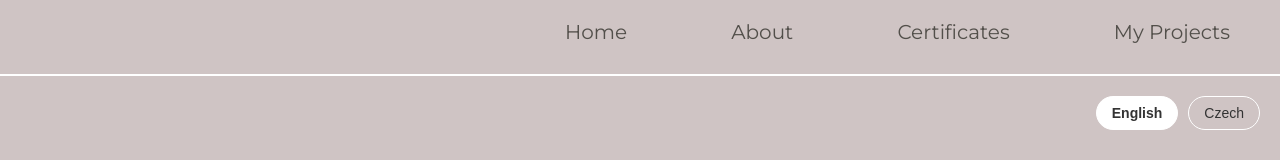
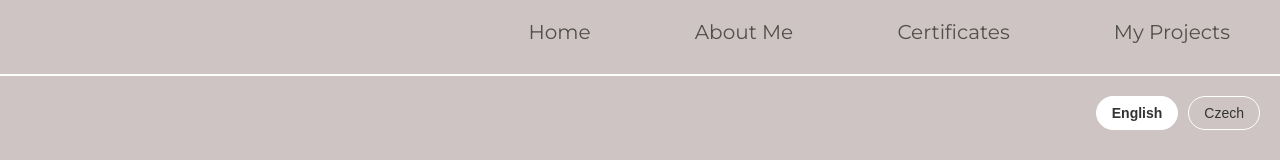
Before and after one commit to Veronika0999/Personal-Website, a plain HTML site: page src/index.html in a window 1280 px wide. Shown: the top 160 px of the page. Drawn offline with Linux system fonts and the light colour scheme; a web font is replaced by a local one.

Commit message:
Update index.html

```diff
--- a/src/index.html
+++ b/src/index.html
@@ -17,7 +17,7 @@
     <nav class="navbar">
         <ul>
             <li><a href="#" data-en="Home" data-cz="Domů">Home</a></li>
-            <li><a href="aboutme.html" data-en="About" data-cz="O mně">About me</a></li>
+            <li><a href="aboutme.html" data-en="About Me" data-cz="O mně">About me</a></li>
             <li><a href="certificate.html" data-en="Certificates" data-cz="Certifikáty">Certificates</a></li>
             <li><a href="project.html" data-en="My Projects" data-cz="Projekty">Projects</a></li>
         </ul>
```
